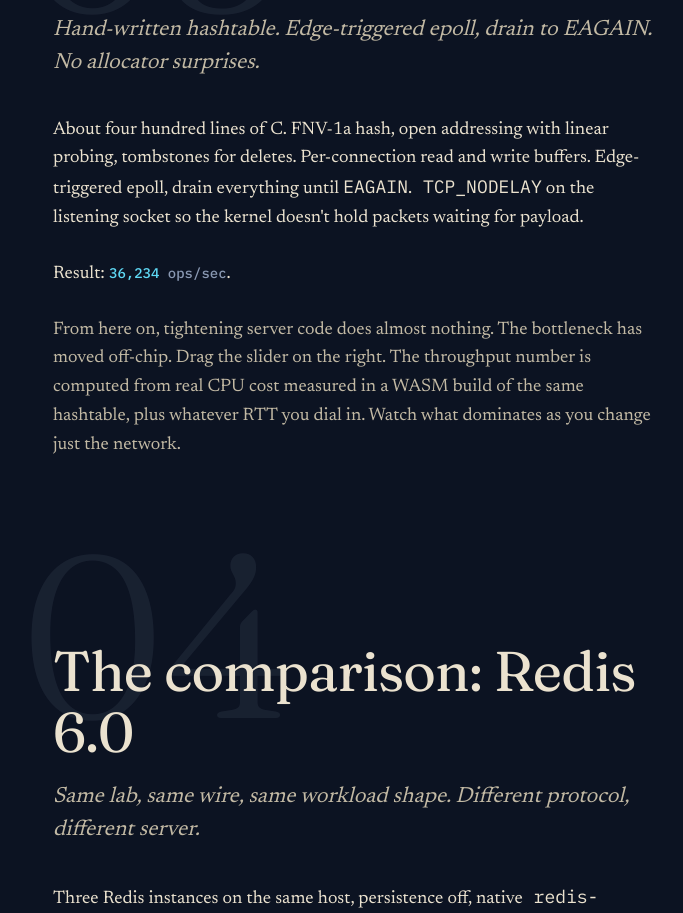
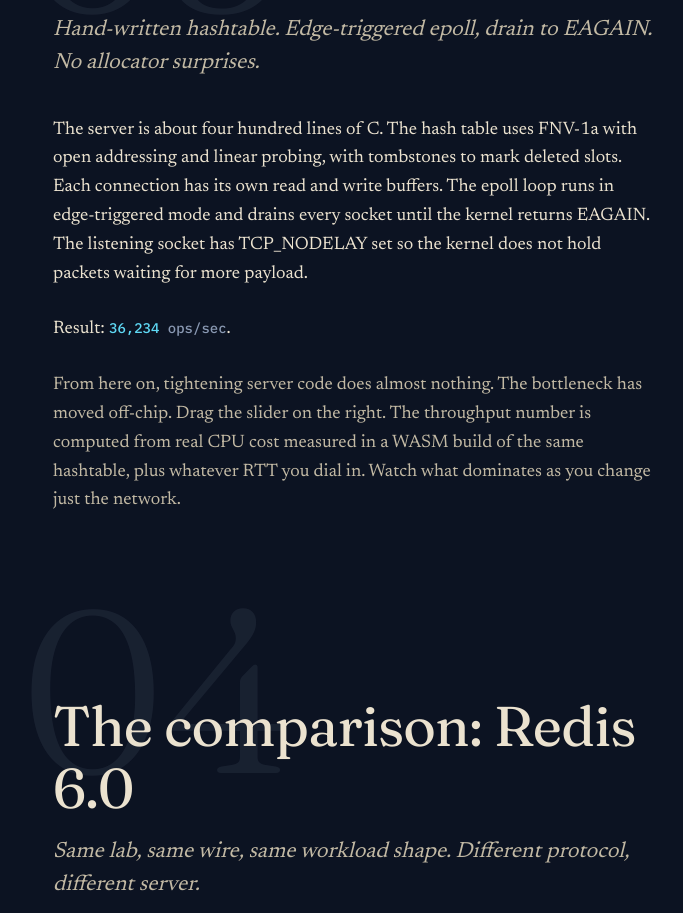
Before and after one commit to AureliusNguyen/L33t, a Next.js app: page / in a window 1280 px wide. Shown: the part 5330-6243 px from the top of the page, without its empty margins (19-702 px from the left). Built offline with nearby package versions, Linux system fonts and the light colour scheme.

Commit message:
rewrite epoll paragraph as full sentences

```diff
--- a/app/page.tsx
+++ b/app/page.tsx
@@ -131,13 +131,13 @@
           inlineArtifact={<WasmRttSlider active />}
         >
           <p className="body">
-            About four hundred lines of C. FNV-1a hash, open addressing
-            with linear probing, tombstones for deletes. Per-connection
-            read and write buffers. Edge-triggered epoll, drain everything
-            until <span className="mono">EAGAIN</span>.
-            <span className="mono"> TCP_NODELAY</span> on the listening
-            socket so the kernel doesn&apos;t hold packets waiting for
-            payload.
+            The server is about four hundred lines of C. The hash table
+            uses FNV-1a with open addressing and linear probing, with
+            tombstones to mark deleted slots. Each connection has its
+            own read and write buffers. The epoll loop runs in
+            edge-triggered mode and drains every socket until the kernel
+            returns EAGAIN. The listening socket has TCP_NODELAY set so
+            the kernel does not hold packets waiting for more payload.
           </p>
           <p className="body">
             Result: <CountUp value={36234} suffix="ops/sec" />.
```
